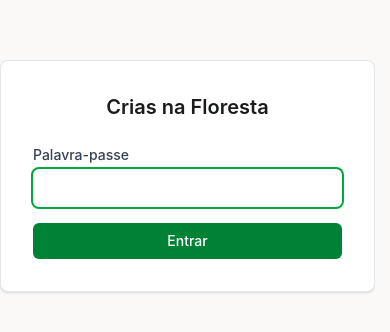
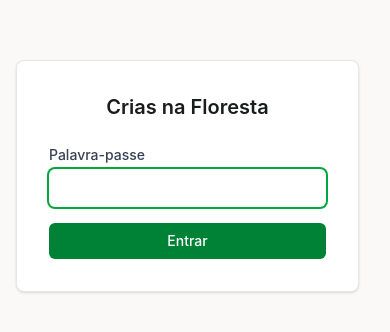
Before and after one commit to gisete/crias-dashboard, a Next.js app: page /login in a window 390 px wide. Shown: the part 246-578 px from the top of the page. Built offline with nearby package versions, Linux system fonts and the light colour scheme.

Commit message:
Add horizontal padding to login page on mobile
The card had no margin from the viewport edges on narrow screens.

```diff
--- a/src/app/login/page.tsx
+++ b/src/app/login/page.tsx
@@ -30,7 +30,7 @@
   }
 
   return (
-    <div className="min-h-screen flex items-center justify-center">
+    <div className="min-h-screen flex items-center justify-center px-4">
       <div className="w-full max-w-sm p-8 bg-white rounded-lg shadow-sm border border-gray-200">
         <h1 className="text-xl font-semibold mb-6 text-center">Crias na Floresta</h1>
         <form onSubmit={handleSubmit} className="space-y-4">
```
